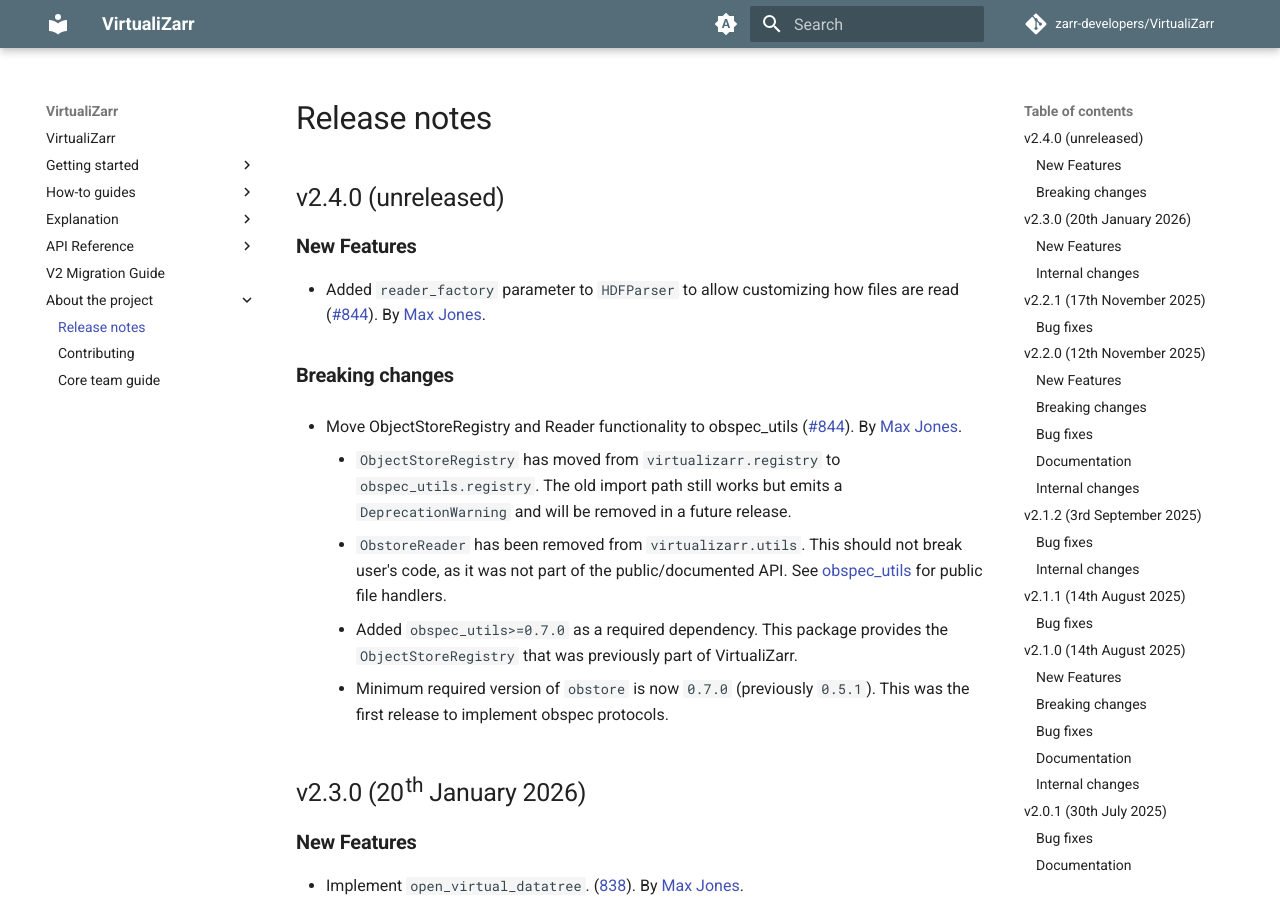
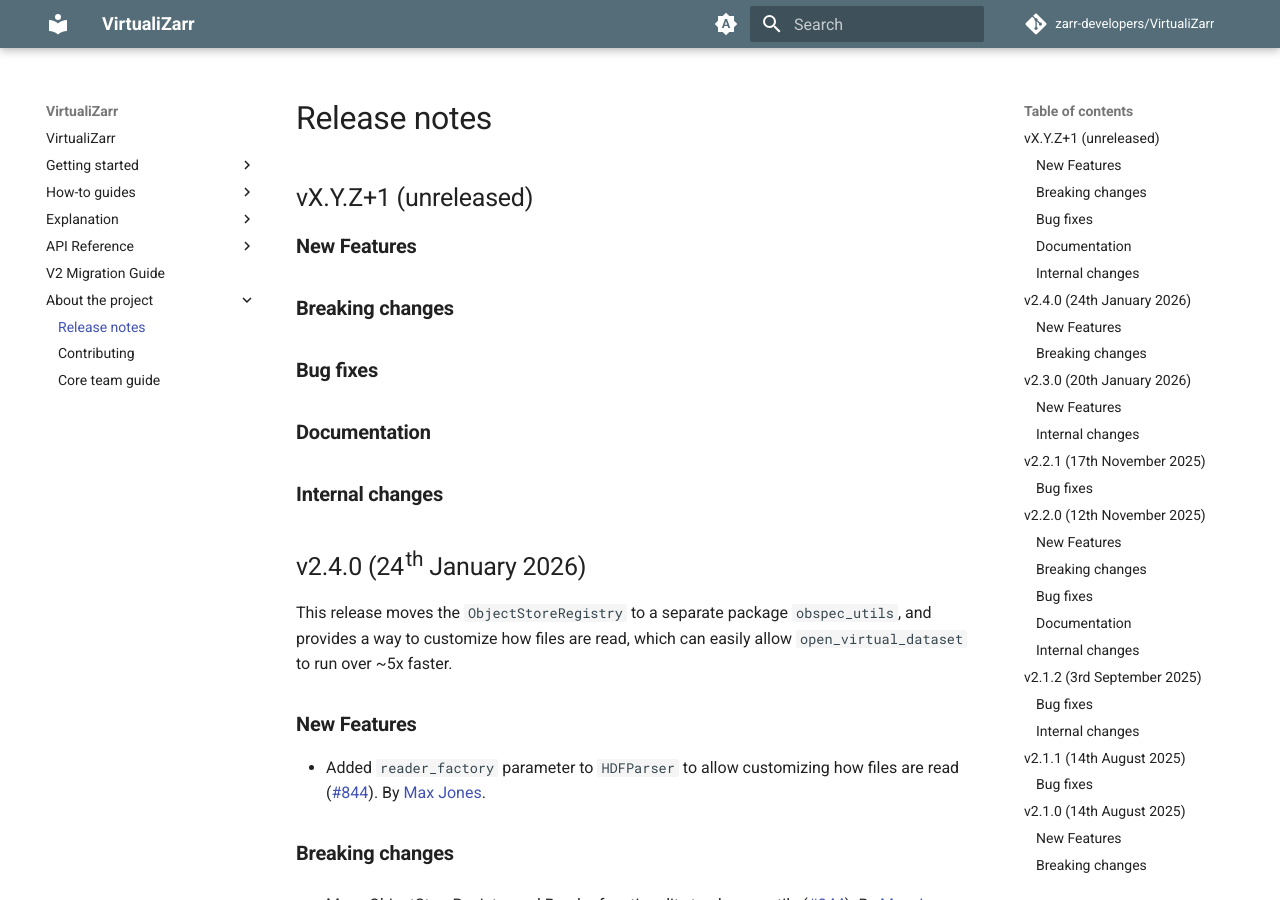
Before and after one commit to zarr-developers/VirtualiZarr, an MkDocs documentation site: the page built from docs/releases.md, in a window 1280 px wide and 900 px high. Built offline with MkDocs 1.6.1 and Material for MkDocs 9.7.7, drawn with Linux system fonts in a browser that asks for light colours; comment, search, counter and statistics services are not loaded; the version menu is left out.

Commit message:
v2.4.1 empty release notes (#857)
* add empty release notes

* release notes

```diff
--- a/docs/releases.md
+++ b/docs/releases.md
@@ -1,6 +1,20 @@
 # Release notes
 
-## v2.4.0 (unreleased)
+## vX.Y.Z+1 (unreleased)
+
+### New Features
+
+### Breaking changes
+
+### Bug fixes
+
+### Documentation
+
+### Internal changes
+
+## v2.4.0 (24th January 2026)
+
+This release moves the `ObjectStoreRegistry` to a separate package `obspec_utils`, and provides a way to customize how files are read, which can easily allow `open_virtual_dataset` to run over ~5x faster.
 
 ### New Features
 
```
